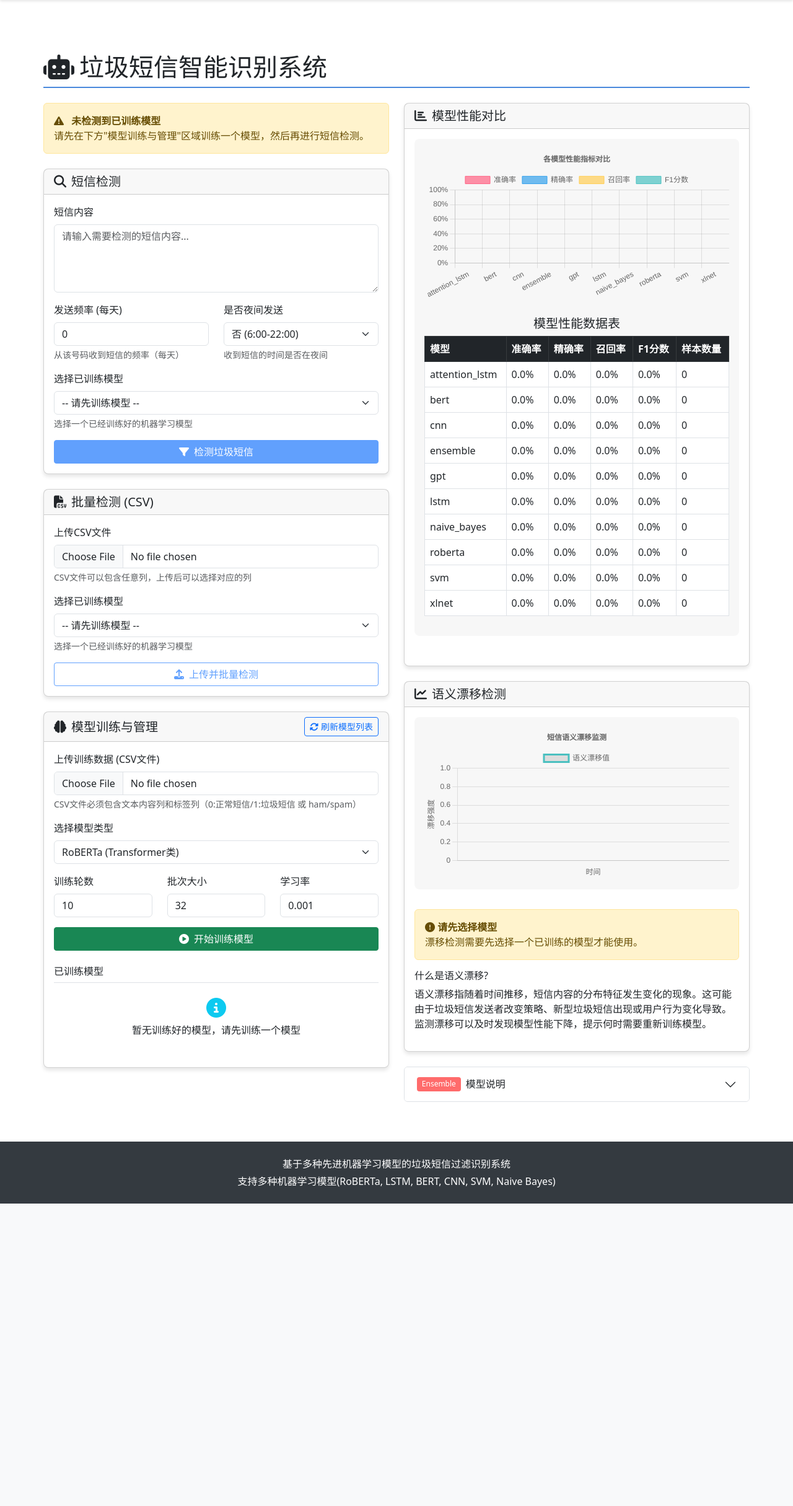
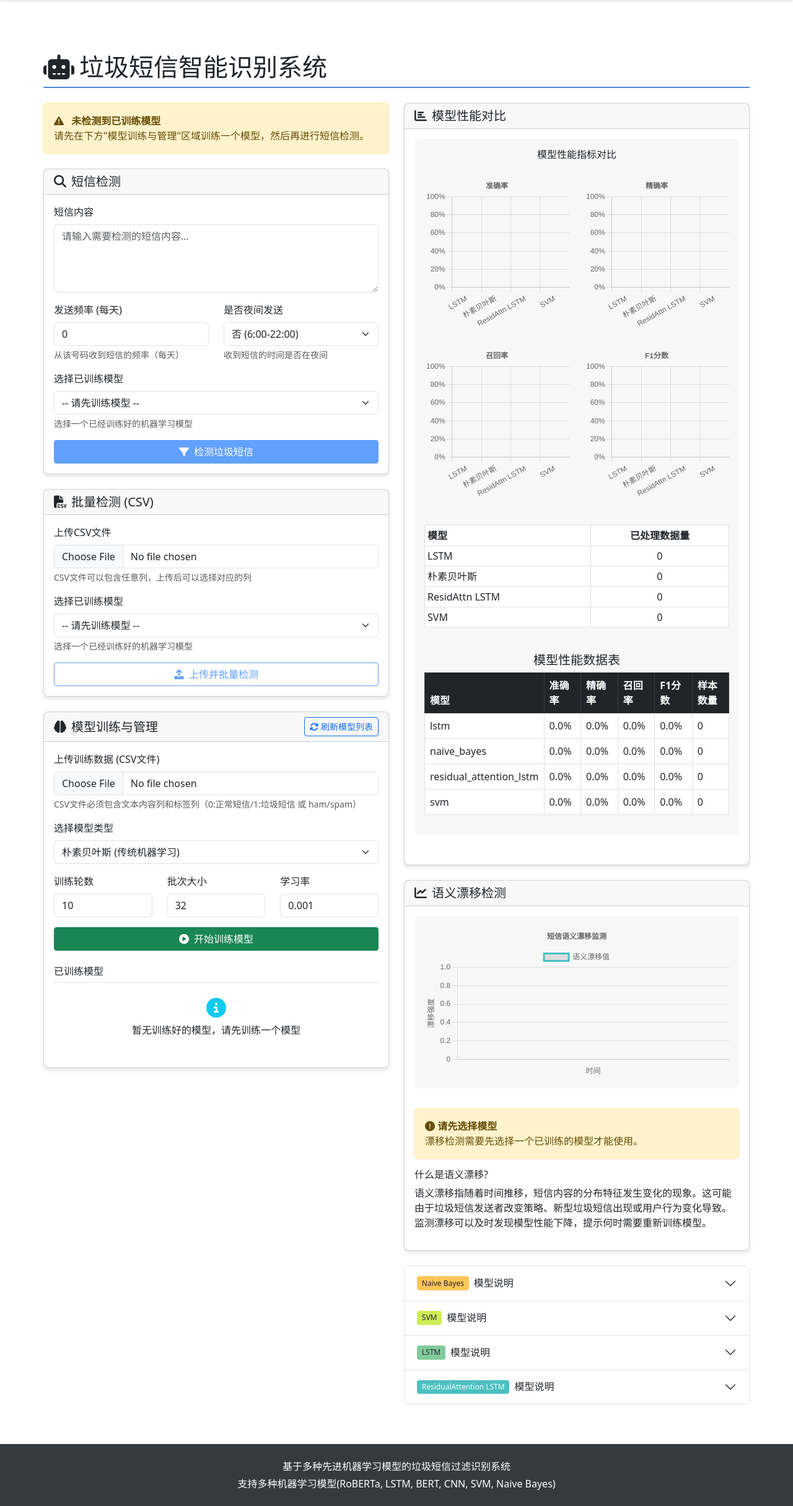
Before and after one commit to lrj021029/luruijie, a Flask app: page / in a window 1280 px wide. Shown: the part 56-2486 px from the top of the page at 62% size. Before the commit the page ends 1998 px from the top, so only its background shows below. Run offline with Flask 3, Linux system fonts and the light colour scheme; data that the repository does not hold is empty; some libraries are stand-ins or nearby versions.

Commit message:
Implement ResidualAttentionLSTM model and refactor model selection to include only Naive Bayes, SVM, LSTM, and ResidualAttentionLSTM.  Removed other models and updated UI to reflect changes.
Replit-Commit-Author: Agent
Replit-Commit-Session-Id: 9aaa7b33-c318-4e39-b282-dfb48348e100
Replit-Commit-Screenshot-Url: https://storage.googleapis.com/screenshot-production-us-central1/6af9077f-70be-408f-b220-dbdf8e34aaab/38468d56-7305-4d65-8c4f-c6dd2c3ae2be.jpg

```diff
--- a/app.py
+++ b/app.py
@@ -135,7 +135,8 @@ from models import SMSMessage, Dataset
 # 初始化机器学习模型
 models = {}
 tokenizers = {}
-model_types = ["ensemble", "roberta", "lstm", "bert", "cnn", "xlnet", "gpt", "attention_lstm", "svm", "naive_bayes"]
+# 仅保留四种模型：Naive Bayes, SVM, LSTM和新的ResidualAttention LSTM
+model_types = ["naive_bayes", "svm", "lstm", "residual_attention_lstm"]
 
 def load_models():
     """加载所有已训练的机器学习模型"""
--- a/static/css/custom.css
+++ b/static/css/custom.css
@@ -210,40 +210,8 @@
     margin-right: 0.5rem;
 }
 
-.badge-ensemble {
-    background-color: #ff6b6b;
-    color: white;
-}
-
-.badge-roberta {
-    background-color: #8884d8;
-}
-
 .badge-lstm {
     background-color: #82ca9d;
-}
-
-.badge-bert {
-    background-color: #8dd1e1;
-}
-
-.badge-cnn {
-    background-color: #a4de6c;
-}
-
-.badge-xlnet {
-    background-color: #9775fa;
-    color: white;
-}
-
-.badge-gpt {
-    background-color: #748ffc;
-    color: white;
-}
-
-.badge-attention_lstm {
-    background-color: #4bc0c0;
-    color: white;
 }
 
 .badge-svm {
@@ -252,6 +220,11 @@
 
 .badge-naive_bayes {
     background-color: #ffc658;
+}
+
+.badge-residual_attention_lstm {
+    background-color: #4bc0c0;
+    color: white;
 }
 
 /* 动画效果 */
--- a/static/js/main.js
+++ b/static/js/main.js
@@ -1244,58 +1244,87 @@ async function loadModelMetrics(forceReload = false) {
 
 // 渲染模型指标图表
 function renderModelMetricsChart(container, data) {
-    // 提取数据
-    const models = Object.keys(data);
+    // 转换模型类型显示名称
+    const modelDisplayNames = {
+        'naive_bayes': '朴素贝叶斯',
+        'svm': 'SVM',
+        'lstm': 'LSTM',
+        'residual_attention_lstm': 'ResidAttn LSTM'
+    };
+
+    // 提取数据，仅保留我们关注的四个模型
+    const models = Object.keys(data).filter(model =>
+        ['naive_bayes', 'svm', 'lstm', 'residual_attention_lstm'].includes(model));
+
+    // 显示友好的模型名称
+    const modelLabels = models.map(model => modelDisplayNames[model] || model);
+
+    // 指标和指标名称
     const metrics = ['accuracy', 'precision', 'recall', 'f1_score'];
     const metricNames = ['准确率', '精确率', '召回率', 'F1分数'];
 
-    // 设置图表数据
-    const chartData = {
-        labels: models,
-        datasets: metrics.map((metric, index) => {
-            return {
-                label: metricNames[index],
-                data: models.map(model => data[model][metric]),
-                backgroundColor: [
-                    'rgba(255, 99, 132, 0.7)',
-                    'rgba(54, 162, 235, 0.7)',
-                    'rgba(255, 206, 86, 0.7)',
-                    'rgba(75, 192, 192, 0.7)'
-                ][index],
-                borderColor: [
-                    'rgba(255, 99, 132, 1)',
-                    'rgba(54, 162, 235, 1)',
-                    'rgba(255, 206, 86, 1)',
-                    'rgba(75, 192, 192, 1)'
-                ][index],
-                borderWidth: 1
+    // 为每个指标创建一个图表
+    // 使用图表容器作为父容器
+    container.innerHTML = '<h6 class="text-center mb-4">模型性能指标对比</h6>';
+
+    // 创建一个包含所有图表的容器
+    const chartsContainer = document.createElement('div');
+    chartsContainer.className = 'row';
+    container.appendChild(chartsContainer);
+
+    // 为每个指标创建一个图表
+    metrics.forEach((metric, index) => {
+        // 创建列和图表容器
+        const colDiv = document.createElement('div');
+        colDiv.className = 'col-md-6 mb-4';
+        chartsContainer.appendChild(colDiv);
+
+        const chartContainer = document.createElement('div');
+        chartContainer.style.height = '250px';
+        colDiv.appendChild(chartContainer);
+
+        const canvas = document.createElement('canvas');
+        chartContainer.appendChild(canvas);
+
+        // 获取此指标的所有模型数据
+        const metricData = models.map(model => data[model][metric]);
+
+        // 根据指标选择不同颜色
+        const colors = {
+            'accuracy': ['rgba(75, 192, 192, 0.7)', 'rgba(75, 192, 192, 1)'],
+            'precision': ['rgba(54, 162, 235, 0.7)', 'rgba(54, 162, 235, 1)'],
+            'recall': ['rgba(255, 206, 86, 0.7)', 'rgba(255, 206, 86, 1)'],
+            'f1_score': ['rgba(255, 99, 132, 0.7)', 'rgba(255, 99, 132, 1)']
         };
-        })
-    };
-
-    // 创建canvas元素
-    container.innerHTML = '';
-    const canvas = document.createElement('canvas');
-    container.appendChild(canvas);
-
-    // 渲染图表
+
+        // 创建图表
         new Chart(canvas, {
             type: 'bar',
-        data: chartData,
+            data: {
+                labels: modelLabels,
+                datasets: [{
+                    label: metricNames[index],
+                    data: metricData,
+                    backgroundColor: colors[metric][0],
+                    borderColor: colors[metric][1],
+                    borderWidth: 1
+                }]
+            },
             options: {
                 responsive: true,
+                maintainAspectRatio: false,
                 plugins: {
                     legend: {
-                    position: 'top',
+                        display: false
                     },
                     title: {
                         display: true,
-                    text: '各模型性能指标对比'
+                        text: metricNames[index]
                     },
                     tooltip: {
                         callbacks: {
                             label: function(context) {
-                            return `${context.dataset.label}: ${(context.raw * 100).toFixed(1)}%`;
+                                return `${metricNames[index]}: ${(context.raw * 100).toFixed(1)}%`;
                             }
                         }
                     }
@@ -1313,6 +1342,44 @@ function renderModelMetricsChart(container, data) {
                 }
             }
         });
+    });
+
+    // 添加一个模型计数表格
+    const countTableDiv = document.createElement('div');
+    countTableDiv.className = 'mt-3';
+    container.appendChild(countTableDiv);
+
+    // 创建表格HTML
+    let tableHTML = `
+    <div class="table-responsive">
+        <table class="table table-sm table-bordered">
+            <thead>
+                <tr>
+                    <th>模型</th>
+                    <th class="text-center">已处理数据量</th>
+                </tr>
+            </thead>
+            <tbody>
+    `;
+
+    // 添加每个模型的数据计数
+    models.forEach(model => {
+        const count = data[model].count || 0;
+        tableHTML += `
+            <tr>
+                <td>${modelDisplayNames[model] || model}</td>
+                <td class="text-center">${count}</td>
+            </tr>
+        `;
+    });
+
+    tableHTML += `
+            </tbody>
+        </table>
+    </div>
+    `;
+
+    countTableDiv.innerHTML = tableHTML;
 
     // 创建模型数据表格
     const tableContainer = document.createElement('div');
--- a/templates/index.html
+++ b/templates/index.html
@@ -188,15 +188,10 @@
                     <div class="mb-3">
                         <label for="training-model-type" class="form-label">选择模型类型</label>
                         <select class="form-select" id="training-model-select" name="model_type">
-                            <option value="roberta">RoBERTa (Transformer类)</option>
-                            <option value="bert">BERT (Transformer类)</option>
+                            <option value="naive_bayes">朴素贝叶斯 (传统机器学习)</option>
+                            <option value="svm">SVM (传统机器学习)</option>
                             <option value="lstm">LSTM (循环神经网络)</option>
-                            <option value="cnn">CNN (卷积神经网络)</option>
-                            <option value="xlnet">XLNet (Transformer类)</option>
-                            <option value="gpt">GPT (Transformer类)</option>
-                            <option value="attention_lstm">Attention LSTM (带注意力机制)</option>
-                            <option value="svm">SVM (传统机器学习)</option>
-                            <option value="naive_bayes">朴素贝叶斯 (传统机器学习)</option>
+                            <option value="residual_attention_lstm">ResidualAttention LSTM (带残差连接的注意力机制)</option>
                         </select>
                     </div>
 
@@ -331,13 +326,52 @@
         <div class="accordion" id="modelAccordion">
             <div class="accordion-item">
                 <h2 class="accordion-header">
-                    <button class="accordion-button collapsed" type="button" data-bs-toggle="collapse" data-bs-target="#collapseEnsemble">
-                        <span class="model-badge badge-ensemble">Ensemble</span> 模型说明
+                    <button class="accordion-button collapsed" type="button" data-bs-toggle="collapse" data-bs-target="#collapseNaiveBayes">
+                        <span class="model-badge badge-naive_bayes">Naive Bayes</span> 模型说明
                     </button>
                 </h2>
-                <div id="collapseEnsemble" class="accordion-collapse collapse" data-bs-parent="#modelAccordion">
+                <div id="collapseNaiveBayes" class="accordion-collapse collapse" data-bs-parent="#modelAccordion">
                     <div class="accordion-body">
-                        <p><strong>Attention Ensemble</strong> (注意力集成学习) 是一种高级的模型组合方法，它使用注意力机制动态地为不同模型的预测结果分配权重。与简单的投票或平均集成不同，它能够针对不同类型的短信内容，自适应地调整各个子模型的重要性。</p>
+                        <p><strong>朴素贝叶斯</strong>是一种基于贝叶斯定理的概率分类算法，它假设特征之间相互独立。朴素贝叶斯模型在文本分类任务中表现良好，特别是当数据集较小或特征数量很大时。这种模型计算效率高，训练速度快，适合于初步过滤垃圾短信。</p>
+                    </div>
+                </div>
+            </div>
+
+            <div class="accordion-item">
+                <h2 class="accordion-header">
+                    <button class="accordion-button collapsed" type="button" data-bs-toggle="collapse" data-bs-target="#collapseSVM">
+                        <span class="model-badge badge-svm">SVM</span> 模型说明
+                    </button>
+                </h2>
+                <div id="collapseSVM" class="accordion-collapse collapse" data-bs-parent="#modelAccordion">
+                    <div class="accordion-body">
+                        <p><strong>支持向量机 (SVM)</strong> 是一种强大的传统机器学习算法，它通过在特征空间中找到最佳分隔超平面来分类数据。SVM对噪声有较好的容忍度，尤其适合处理高维特征空间（如文本数据），能够捕获垃圾短信与正常短信之间的微妙差别。</p>
+                    </div>
+                </div>
+            </div>
+
+            <div class="accordion-item">
+                <h2 class="accordion-header">
+                    <button class="accordion-button collapsed" type="button" data-bs-toggle="collapse" data-bs-target="#collapseLSTM">
+                        <span class="model-badge badge-lstm">LSTM</span> 模型说明
+                    </button>
+                </h2>
+                <div id="collapseLSTM" class="accordion-collapse collapse" data-bs-parent="#modelAccordion">
+                    <div class="accordion-body">
+                        <p><strong>LSTM (长短期记忆网络)</strong> 是一种特殊的循环神经网络 (RNN)，能够学习序列数据中的长期依赖关系。LSTM模型在处理文本数据时非常有效，因为它可以捕获词语之间的顺序关系和上下文信息，这对于理解短信的含义和意图至关重要。LSTM能够学习复杂的语言模式，适合检测隐蔽的垃圾短信。</p>
+                    </div>
+                </div>
+            </div>
+
+            <div class="accordion-item">
+                <h2 class="accordion-header">
+                    <button class="accordion-button collapsed" type="button" data-bs-toggle="collapse" data-bs-target="#collapseResidualAttentionLSTM">
+                        <span class="model-badge badge-residual_attention_lstm">ResidualAttention LSTM</span> 模型说明
+                    </button>
+                </h2>
+                <div id="collapseResidualAttentionLSTM" class="accordion-collapse collapse" data-bs-parent="#modelAccordion">
+                    <div class="accordion-body">
+                        <p><strong>带残差连接的注意力LSTM模型</strong>结合了三种强大的深度学习技术：LSTM网络、注意力机制和残差连接。这种模型架构允许信息在深层网络中更有效地流动，大幅缓解梯度消失问题。残差连接使网络能够学习身份映射和细微差异，而注意力机制能够识别短信中最重要的部分，更好地理解上下文。这种组合使得模型在处理复杂的垃圾短信分类任务时表现出色，特别是对于复杂、多样的短信内容。</p>
                     </div>
                 </div>
             </div>
```
Also changed, not shown: ml/model.py (+85 -60 lines). Lines whose indentation alone changed are shown as unchanged.
